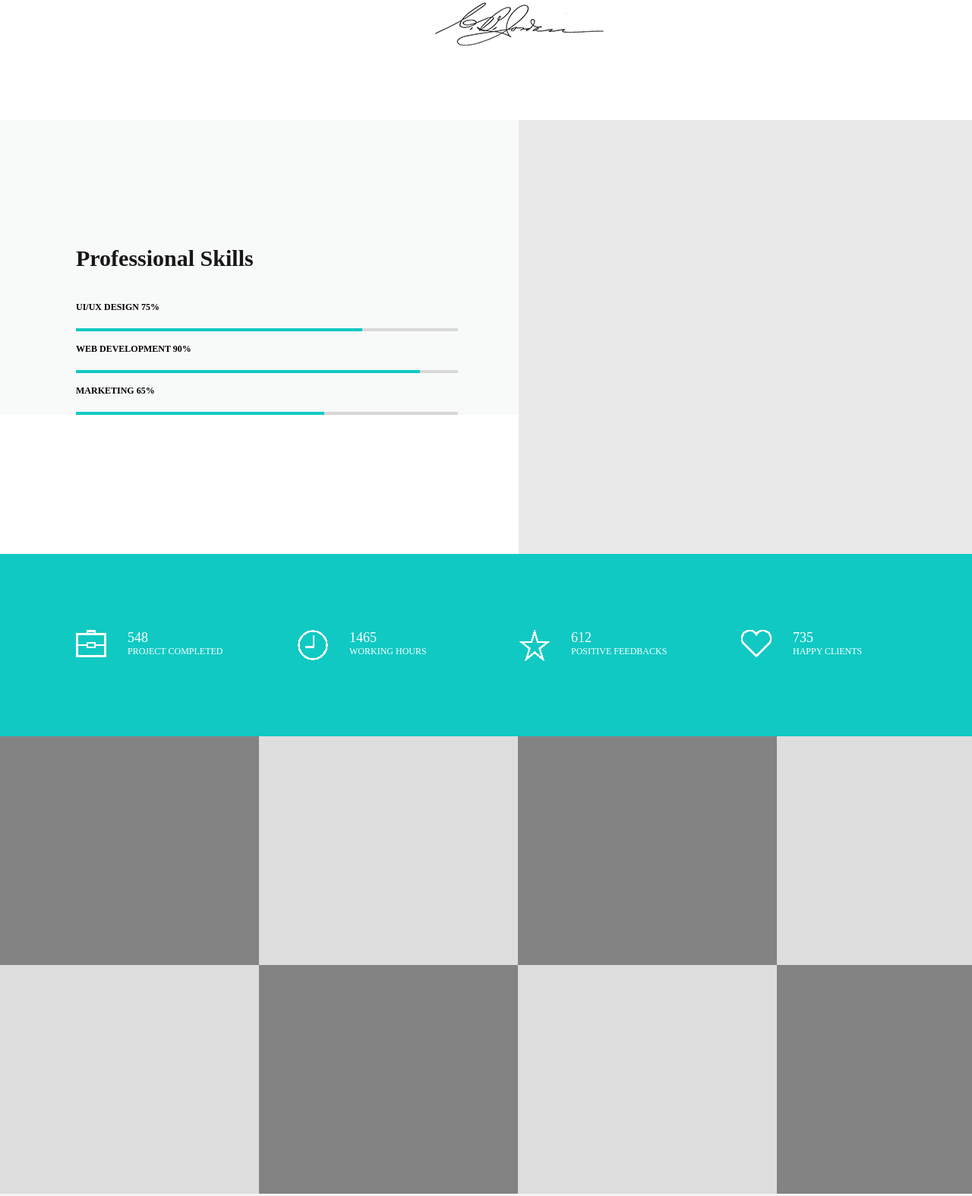
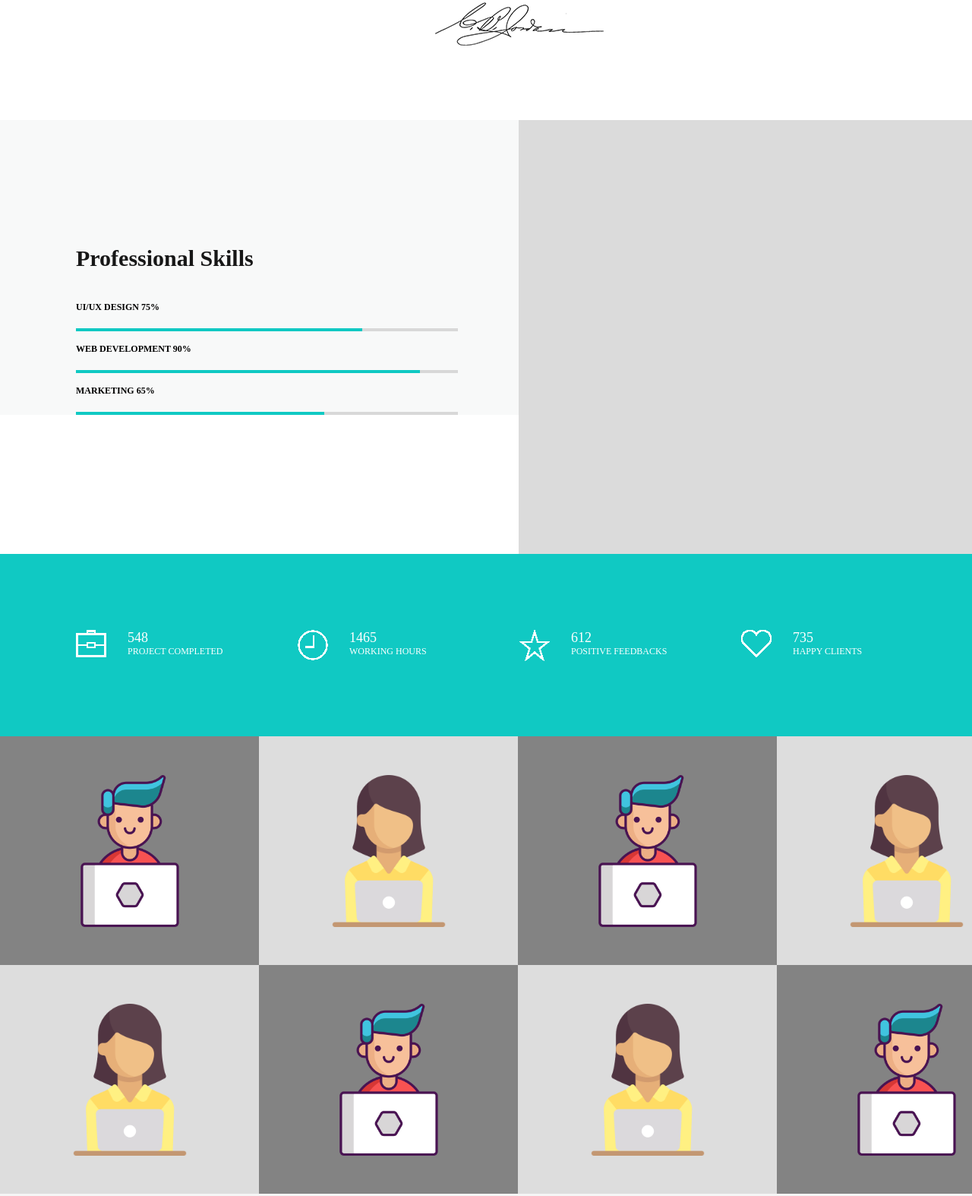
Before and after one commit to shyntiayuriza/shyntiayuriza.github.io, a plain HTML site: page task2/index.html in a window 1280 px wide. Shown: the part 932-2506 px from the top of the page at 76% size. Drawn offline with nearby package versions, Linux system fonts and the light colour scheme.

Commit message:
Update style.css

```diff
--- a/task2/css/style.css
+++ b/task2/css/style.css
@@ -300,8 +300,10 @@ a:active{text-decoration:underline;}
 }
 
 .bg-right-ps{
-	background-color: #e9e9e9;
+	background-color: #DBDBDB;
 	height: 571px !important;
+	text-align: center;
+	padding-top: 100px;
 }
 
 /*------achieve------*/
@@ -369,10 +371,18 @@ a:active{text-decoration:underline;}
 
 .bg-01{
 	background-color: #838383;
+	background-image: url(../images/asset/professionalSkill.png);
+	background-size: 200px 200px;
+	background-position: center;
+	background-repeat: no-repeat;
 }
 
 .bg-02{
 	background-color: #dddddd;
+	background-image:url(../images/asset/Pro_Skills.png);
+	background-size: 200px 200px;
+	background-position: center;
+	background-repeat: no-repeat;
 }
 
 .li-work a{
```
